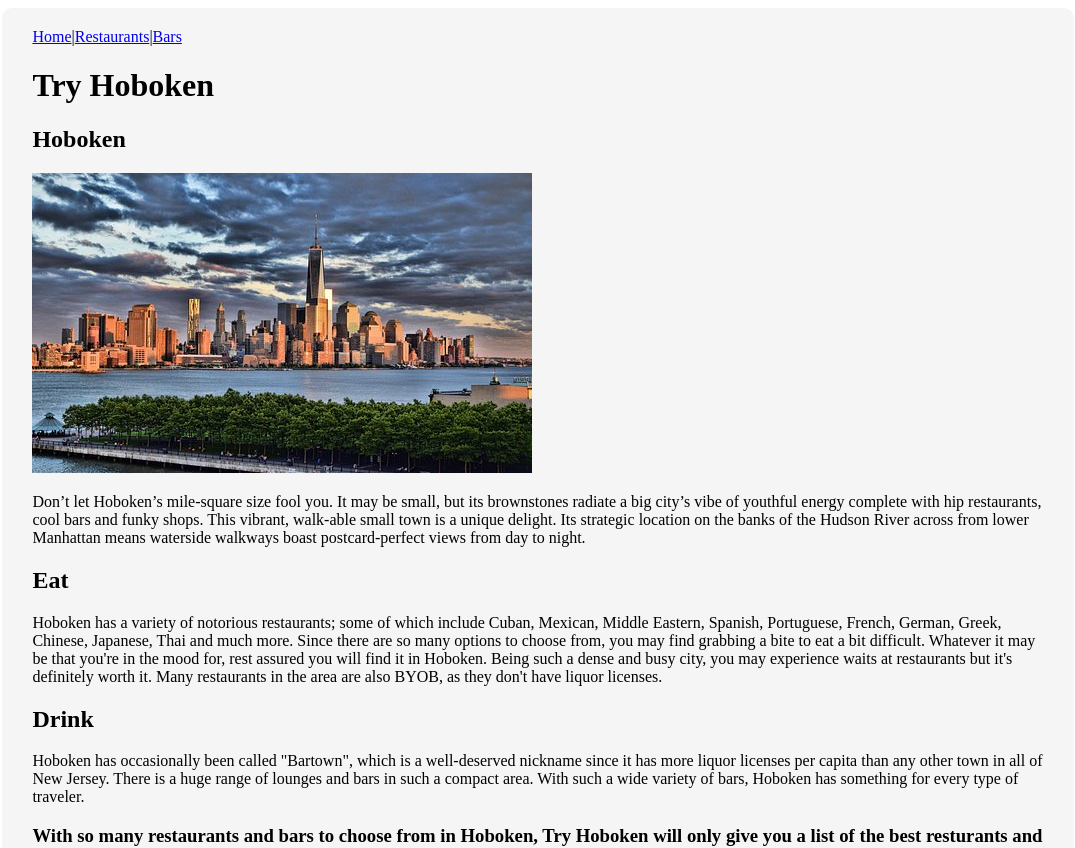
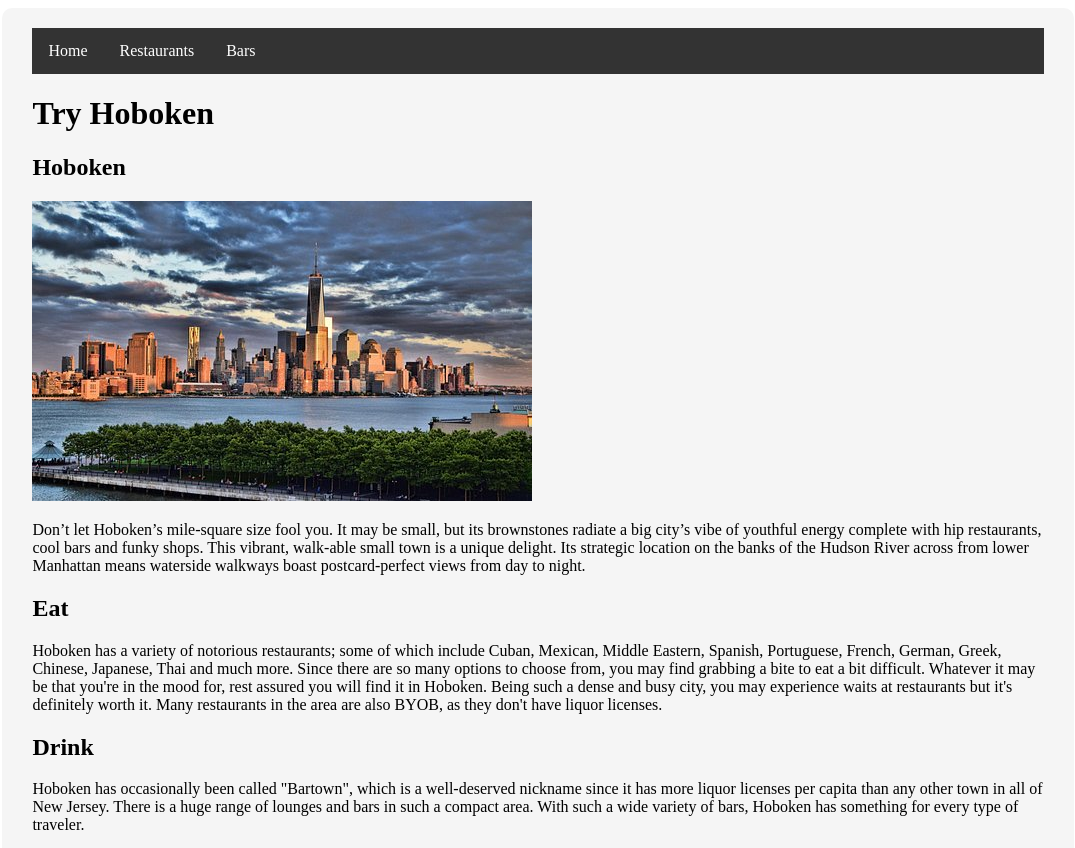
Before and after one commit to cs-paz/TryHoboken, a React (Create React App) app in the folder frontend/: page / in a window 1280 px wide. Shown: the top 848 px of the page, without its empty margins (102-1177 px from the left). Built offline with nearby package versions, Linux system fonts and the light colour scheme.

Commit message:
added styling to nav bar

```diff
--- a/frontend/src/App.css
+++ b/frontend/src/App.css
@@ -15,3 +15,31 @@
 .commentsSection {
   list-style: none;
 }
+
+ul {
+  list-style-type: none;
+  margin: 0;
+  padding: 0;
+  overflow: hidden;
+  background-color: #333;
+}
+
+li {
+  float: left;
+}
+
+li a {
+  display: block;
+  color: white;
+  text-align: center;
+  padding: 14px 16px;
+  text-decoration: none;
+}
+
+li a:hover:not(.active) {
+  background-color: #111;
+}
+
+.active {
+  background-color: #04AA6D;
+}
--- a/frontend/src/App.js
+++ b/frontend/src/App.js
@@ -19,10 +19,11 @@ const styles = {
 function App() {
   return (
     <div style={styles.main}>
-      <nav>
-        <Link to="/">Home</Link>|<Link to="/restaurants">Restaurants</Link>|
-        <Link to="/bars">Bars</Link>
-      </nav>
+      <ul>
+        <li><a href="/">Home</a></li>
+        <li><a href="/restaurants">Restaurants</a></li>
+        <li><a href="/bars">Bars</a></li>
+      </ul>
       <Routes>
         <Route path="/" element={<LandingPage />} />
         <Route path="/restaurants" element={<Restaurants />} />
```
